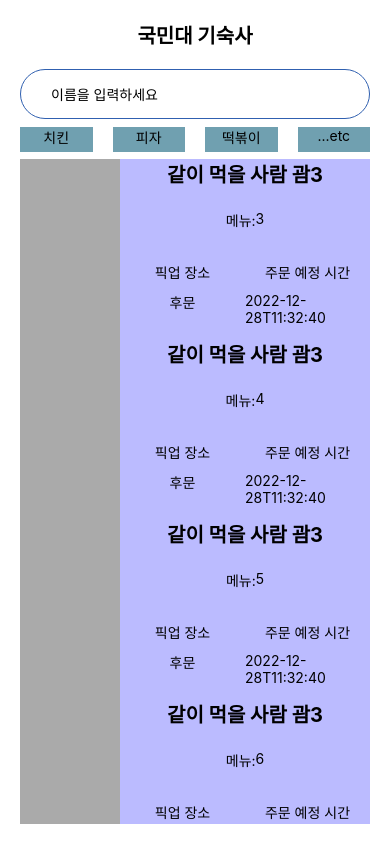
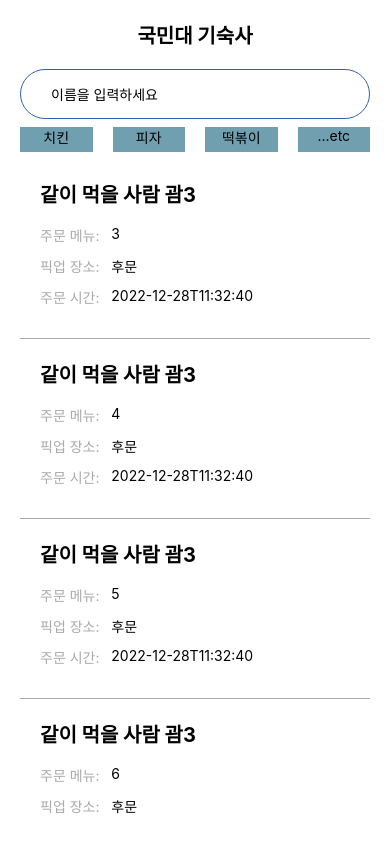
Before and after one commit to Deli-Dutch/front-end, a React Native app in the folder front/: screen /TogetherSearch in a window 390 px wide. Built offline with nearby package versions, Linux system fonts and the light colour scheme.

Commit message:
feat: SearchPage의 전반적인 style 수정

```diff
--- a/front/pages/PersonalSearch.js
+++ b/front/pages/PersonalSearch.js
@@ -60,38 +60,32 @@ const PersonalSearch = () => {
         onPress={()=>AlertDialog(item)}>
         <View
           style={{
-            flex: 2,
-            backgroundColor: '#AAAAAA',
-          }}></View>
-        <View
-          style={{
             flex: 5,
-            flexDirection: 'column',
-            backgroundColor: '#BBFF',
+            padding: 20,
+            borderBottomWidth: 1,
+            borderBottomColor: '#aaaaaa' //#005BAA
           }}>
-          <View style={{flex: 2}}>
+          <View style={{flex: 1.5}}>
             <Text
-              style={{textAlign: 'center', fontSize: 20, fontWeight: 'bold'}}>
+              style={styles.title}>
               {item.content}
             </Text>
           </View>
           <View
-            style={{flex: 2, justifyContent: 'center', flexDirection: 'row'}}>
+            style={{flex: 1, flexDirection: 'row'}}>
             <Text>음식점:</Text>
             <Text>{item.restaurant_id}</Text>
           </View>
-          <View style={{flex: 3, flexDirection: 'row'}}>
-            <View
-              style={{flex: 1, flexDirection: 'column', alignItems: 'center'}}>
-              <Text style={{marginBottom: 10}}>픽업 장소</Text>
-              <Text>{item.pick_up}</Text>
+          <View
+              style={{ flex: 1, flexDirection: 'row'}}>
+              <Text style={styles.info}>픽업 장소:&nbsp;&nbsp;&nbsp;</Text>
+              <Text style={{color: 'black'}}>{item.pick_up}</Text>
             </View>
             <View
-              style={{flex: 1, flexDirection: 'column', alignItems: 'center'}}>
-              <Text style={{marginBottom: 10}}>주문 예정 시간</Text>
-              <Text>{item.end_time}</Text>
+              style={{ flex: 1, flexDirection: 'row'}}>
+              <Text style={styles.info}>주문 시간:&nbsp;&nbsp;&nbsp;</Text>
+              <Text style={{color: 'black'}}>{item.end_time}</Text>
             </View>
-          </View>
         </View>
       </TouchableOpacity>
     );
--- a/front/pages/TogetherSearch.js
+++ b/front/pages/TogetherSearch.js
@@ -55,38 +55,31 @@ const TogetherSearch = () => {
       <TouchableOpacity key={key} style={styles.flatListItem}>
         <View
           style={{
-            flex: 2,
-            backgroundColor: '#AAAAAA',
-          }}></View>
-        <View
-          style={{
             flex: 5,
-            flexDirection: 'column',
-            backgroundColor: '#BBFF',
+            padding: 20,
+            borderBottomWidth: 1,
+            borderBottomColor: '#aaaaaa' //#005BAA
           }}>
-          <View style={{flex: 2}}>
+          <View style={{flex: 1.5}}>
             <Text
-              style={{textAlign: 'center', fontSize: 20, fontWeight: 'bold'}}>
+              style={styles.title}>
               {item.content}
             </Text>
           </View>
-          <View
-            style={{flex: 2, justifyContent: 'center', flexDirection: 'row'}}>
-            <Text>메뉴:</Text>
-            <Text>{item.food_id}</Text>
+          <View style={{flex: 1, flexDirection: 'row'}}>
+            <Text style={styles.info}>주문 메뉴:&nbsp;&nbsp;&nbsp;</Text>
+            <Text style={{color: 'black'}}>{item.food_id}</Text>
           </View>
-          <View style={{flex: 3, flexDirection: 'row'}}>
             <View
-              style={{flex: 1, flexDirection: 'column', alignItems: 'center'}}>
-              <Text style={{marginBottom: 10}}>픽업 장소</Text>
-              <Text>{item.pick_up}</Text>
+              style={{flex: 1, flexDirection: 'row'}}>
+              <Text style={styles.info}>픽업 장소:&nbsp;&nbsp;&nbsp;</Text>
+              <Text style={{color: 'black'}}>{item.pick_up}</Text>
             </View>
             <View
-              style={{flex: 1, flexDirection: 'column', alignItems: 'center'}}>
-              <Text style={{marginBottom: 10}}>주문 예정 시간</Text>
-              <Text>{item.end_time}</Text>
+              style={{flex: 1, flexDirection: 'row'}}>
+              <Text style={styles.info}>주문 시간:&nbsp;&nbsp;&nbsp;</Text>
+              <Text style={{color: 'black'}}>{item.end_time}</Text>
             </View>
-          </View>
         </View>
       </TouchableOpacity>
     );
--- a/front/styles.js
+++ b/front/styles.js
@@ -1,117 +1,21 @@
 import {StyleSheet} from 'react-native';
 
 const styles = StyleSheet.create({
-  container: {
-    height: '100%',
-  },
-  poly: {
-    color: '#3060B0',
-    fontSize: 10,
-  },
-  Hname: {
-    fontSize: 20,
-    lineHeight: 22,
-    fontWeight: 'bold',
-  },
-  Ename: {
-    fontSize: 10,
-    lineHeight: 20,
-    marginRight: 4,
-  },
-  birth: {
-    fontSize: 8,
-    marginTop: 2,
-    lineHeight: 20,
-  },
-  profile: {
-    width: 60,
-    height: 60,
-    borderRadius: 99,
-    borderWidth: 2,
-    borderColor: '#2B65B4',
-    marginBottom: 12,
-  },
   flatListItem: {
     flexDirection:"row",
     width: '100%',
     height: 180,
   },
-
-  flatListProfile: {
-    width: '100%',
-    flexDirection: 'row',
-    padding: 15,
-    justifyContent: 'space-between',
+  title: {
+    fontSize: 20,
+    fontWeight: 'bold'
   },
-  flatListTextProfile_Left: {
-    backgroundColor: '#333333',
-    flexDirection: 'column',
-    alignItems: 'flex-start',
-    marginLeft: 10,
-  },
-  flatListTextProfile_Right: {
-    backgroundColor: '#123570',
-    flexDirection: 'row',
-  },
-  flatListImageProfile: {
-    width: '16%',
-    height: 60,
-    borderRadius: 99,
-    borderWidth: 2,
-    borderColor: '#2B65B4',
-    marginBottom: 12,
-  },
-  star: {
-    flex: 2,
-    width: 20,
-    height: 20,
-    position: 'absolute',
-    right: -1,
-    top: -5,
-    zIndex: 2,
-  },
-
-  image: {
-    width: '100%',
-    height: 80,
-    resizeMode: 'cover',
-    marginVertical: 10,
-  },
-  itemStyle: {
-    padding: 10,
-  },
-  textName: {
-    fontSize: 17,
-    fontWeight: 'bold',
-    lineHeight: 20,
-  },
-
-  textPoly: {
-    fontSize: 14,
-    color: '#3060B0',
-    fontWeight: 'bold',
+  info: {
+    color: '#aaaaaa',
   },
   textInput: {
     fontSize: 18,
     marginBottom: 20,
-  },
-  row: {
-    marginLeft: '0.1%',
-    flexDirection: 'row',
-  },
-  mark: {
-    color: '#3060B0',
-    fontSize: 28,
-    fontWeight: 'bold',
-  },
-  title: {
-    fontSize: 15,
-    lineHeight: 40,
-  },
-
-  titleStyle: {
-    fontWeight: 'bold',
-    fontSize: 18,
   },
   textInputStyle: {
     flexDirection: 'row',
@@ -125,13 +29,5 @@ const styles = StyleSheet.create({
     borderColor: '#3060B0',
     backgroundColor: '#FFFFFF',
   },
-  magnify: {
-    position: 'absolute',
-    top: 0,
-    right: 0,
-    width: 25,
-    height: 25,
-    margin: 10,
-  },
 });
 export default styles;
```
